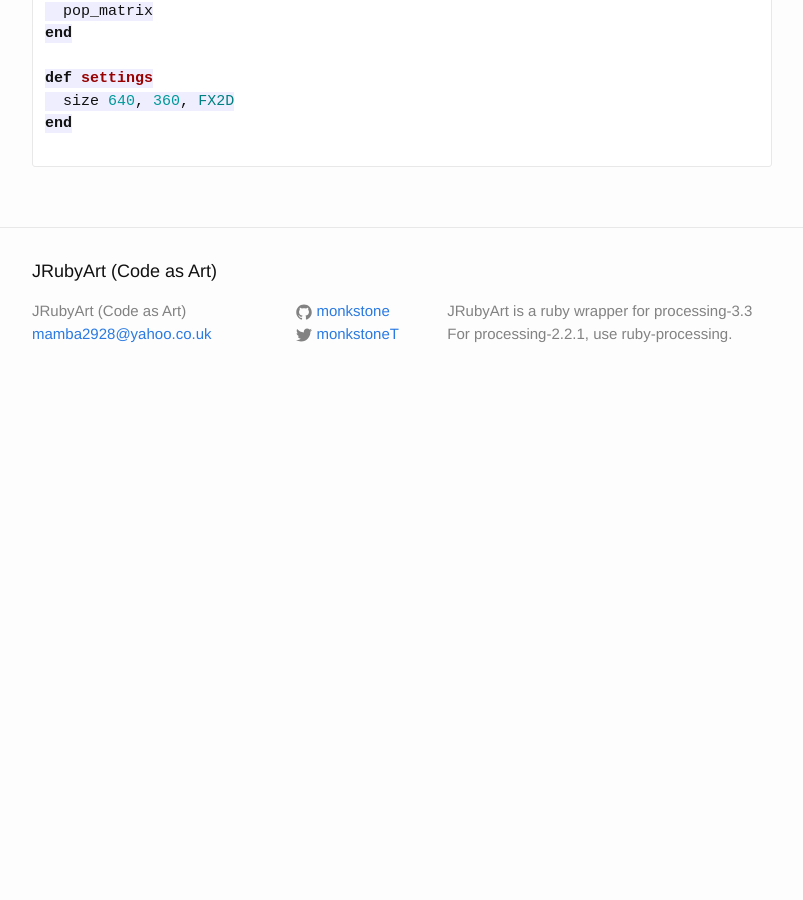
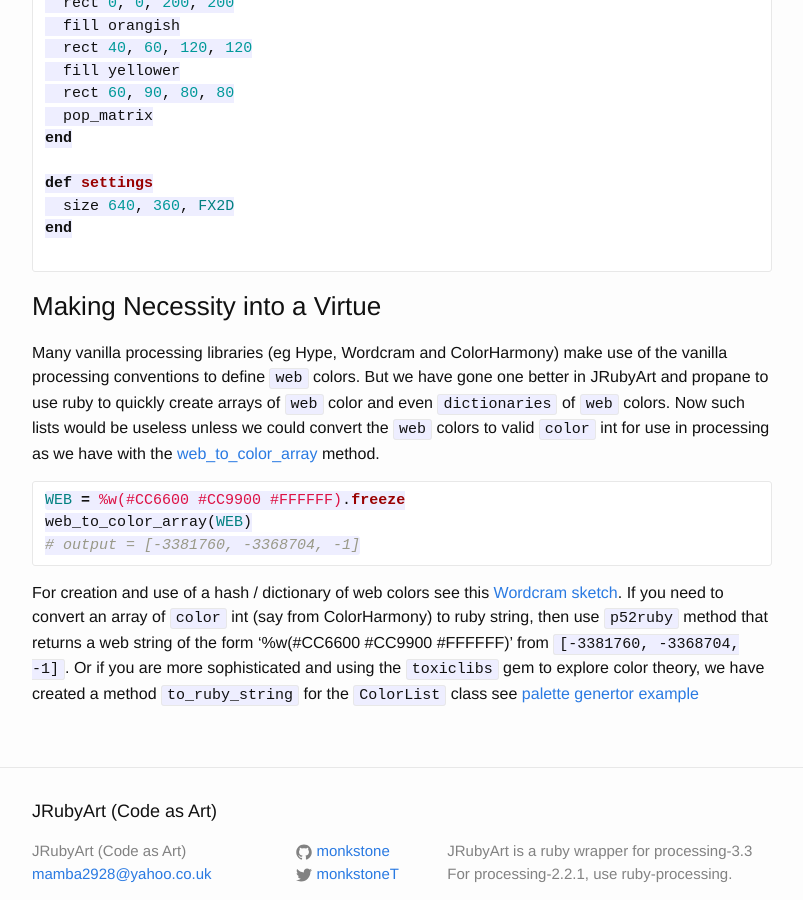
Before and after one commit to ruby-processing/JRubyArt, a Jekyll site: the page built from _k9methods/color.md, in a window 1280 px wide and 900 px high, scrolled down 1906 px. Shown: the whole window, without its empty margins (238-1041 px from the left). Built offline with Jekyll 4.4.1, drawn with Linux system fonts in a browser that asks for light colours; before the commit the page ends 2311 px from its top, so only the background shows below that; some of the changed text lies outside the part shown.

Commit message:
more color

````diff
--- a/_k9methods/color.md
+++ b/_k9methods/color.md
@@ -1,18 +1,20 @@
 ---
 layout: post
-title:  "color explained"
+title:  "Color Explained"
 ---
 See [processing color][processing] reference for details, but color is stored as `signed java int` (and bit shifting is used to parse Red, Green and Blue components) but generally you do not need to worry about that, as we either use processing convenience methods, or where necessary our modified color method does transforms for you eg conversion of web string to color
 
 ### processing ###
+The `*.pde` files get pre-processed to `java` before compiling, allowing you to write this:-
 
 ```java
 color c2 = #FFCC00; // this gets pre-processed to `int c2 = 0xffFFCC00`
 ```
+This is yet another vanilla `processing` convention that you must learn to get around once you leave the processing ide.
 
 ### JRubyArt / propane ###
 
-in ruby we instead support use of quoted web-string
+in ruby we instead support use of quoted web-string (string is at least a valid type in ruby and java)
 
 ```ruby
 c2 = color('#FFCC00') # we return a signed java int, note quoted string
@@ -78,4 +80,19 @@
 
 ```
 
+### Making Necessity into a Virtue ###
+
+Many vanilla processing libraries (eg Hype, Wordcram and ColorHarmony) make use of the vanilla processing conventions to define `web` colors. But we have gone one better in JRubyArt and propane to use ruby to quickly create arrays of `web` color and even `dictionaries` of `web` colors. Now such lists would be useless unless we could convert the `web` colors to valid `color` int for use in processing as we have with the [web_to_color_array][web] method.
+
+```ruby
+WEB = %w(#CC6600 #CC9900 #FFFFFF).freeze
+web_to_color_array(WEB)
+# output = [-3381760, -3368704, -1]
+```
+
+For creation and use of a hash / dictionary of web colors see this [Wordcram sketch][wordcram]. If you need to convert an array of `color` int (say from ColorHarmony) to ruby string, then use `p52ruby` method that returns a web string of the form '%w(#CC6600 #CC9900 #FFFFFF)' from `[-3381760, -3368704, -1]`. Or if you are more sophisticated and using the `toxiclibs` gem to explore color theory, we have created a method `to_ruby_string` for the `ColorList` class see [palette genertor example][palette]
+
+[palette]:https://github.com/ruby-processing/JRubyArt-examples/blob/master/external_library/gem/toxiclibs/color_utils/palette_generator.rb
+[wordcram]:https://github.com/ruby-processing/JRubyArt-examples/blob/master/external_library/gem/ruby_wordcram/fruits.rb
+[web]:{{site.github.url}}/summary/
 [processing]:https://processing.org/reference/color_datatype.html
````
Also changed, not shown: _k9methods/methods_summary.md (+14 -0 lines).
